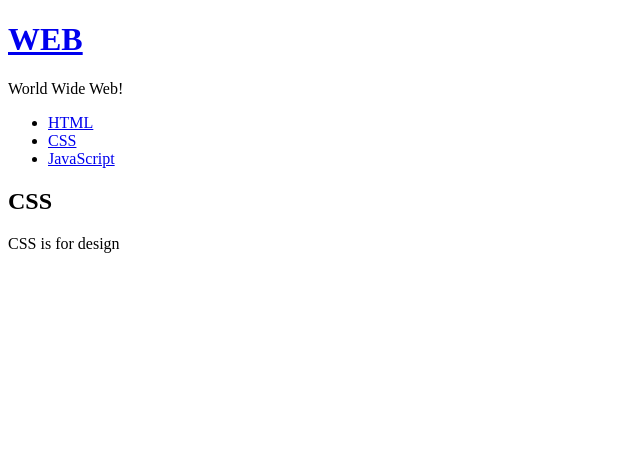
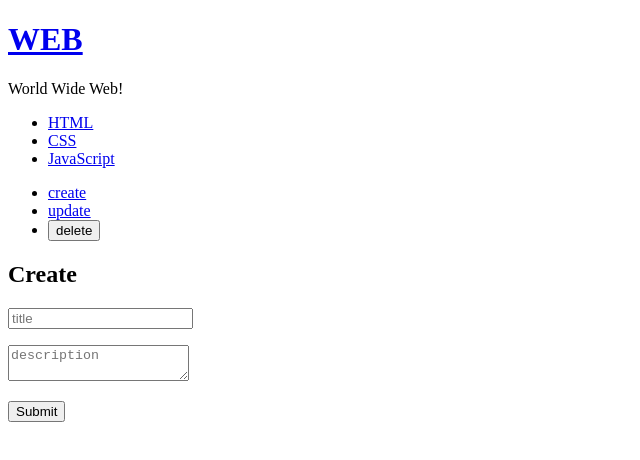
Before and after one commit to alexsophiekim/react-app-practice, a React (Create React App) app: page / in a window 1280 px wide. Shown: the top 460 px of the page, without its empty margins (0-640 px from the left). Built offline with nearby package versions, Linux system fonts and the light colour scheme.

Commit message:
create and read

```diff
--- a/src/App.js
+++ b/src/App.js
@@ -1,14 +1,17 @@
 import React, { Component } from 'react';
 import Nav from './components/Nav';
-import Content from './components/Content';
+import ReadContent from './components/ReadContent';
+import CreateContent from './components/CreateContent';
 import Subject from './components/Subject';
+import Control from './components/Control';
 import './App.css';
 
 class App extends Component {
   constructor(props){
     super(props);
+    this.max_content_id=3;
     this.state = {
-      mode:'read',
+      mode:'create',
       selected_content_id:2,
       subject:{title:'WEB', sub:'World Wide Web!'},
       welcome:{title:'Welcome', desc:'Hello, React!!'},
@@ -21,10 +24,11 @@
   }
   render() {
     console.log('App render');
-    var _title, _desc = null;
+    var _title, _desc, _article = null;
     if (this.state.mode === 'welcome') {
       _title = this.state.welcome.title;
       _desc = this.state.welcome.desc;
+      _article = <ReadContent title={_title} desc={_desc}></ReadContent>
     } else if (this.state.mode === 'read') {
       var i = 0;
       while(i<this.state.contents.length){
@@ -36,6 +40,22 @@
         }
         i = i +1;
       }
+      _article = <ReadContent title={_title} desc={_desc}></ReadContent>
+    } else if (this.state.mode === 'create') {
+      _article = <CreateContent onSubmit={function(_title,_desc){
+          //add content to this.state.contents
+          this.max_content_id = this.max_content_id+1;
+          // this.state.contents.push(
+          //   {id:this.max_content_id, title:_title, desc:_desc}
+          // );
+          var _contents = this.state.contents.concat(
+            {id:this.max_content_id, title:_title, desc:_desc}
+          )
+          this.setState({
+            contents:_contents
+          });
+          console.log(_title, _desc);
+      }.bind(this)}></CreateContent>
     }
     console.log('render',this);
     return (
@@ -57,7 +77,13 @@
             });
           }.bind(this)}
           data={this.state.contents}></Nav>
-        <Content title={_title} desc={_desc}></Content>
+        <Control onChangeMode={function(_mode){
+              this.setState({
+                mode:_mode
+              })
+          }.bind(this)}>
+          </Control>
+        {_article}
       </div>
     )
   }
--- /dev/null
+++ b/src/components/Control.js
@@ -0,0 +1,25 @@
+import React, { Component } from 'react';
+
+class Control extends Component {
+  render() {
+    console.log('Control render');
+    return(
+      <ul>
+        <li><a href="/create" onClick={function(e){
+          e.preventDefault();
+          this.props.onChangeMode('create');
+        }.bind(this)}>create</a></li>
+        <li><a href="/update" onClick={function(e){
+          e.preventDefault();
+          this.props.onChangeMode('update');
+        }.bind(this)}>update</a></li>
+        <li><input onClick={function(e){
+          e.preventDefault();
+          this.props.onChangeMode('delete');
+        }.bind(this)} type ="button" value="delete"></input></li>
+      </ul>
+    );
+  }
+}
+
+export default Control;
--- /dev/null
+++ b/src/components/CreateContent.js
@@ -0,0 +1,32 @@
+import React, { Component } from 'react';
+
+class CreateContent extends Component {
+  render()  {
+    console.log('Content render');
+    return(
+      <article>
+        <h2>Create</h2>
+        <form action="/create_process" method="post"
+          onSubmit={function(e){
+            e.preventDefault();
+            // debugger;
+            this.props.onSubmit(
+              e.target.title.value,
+              e.target.desc.value
+            );
+          }.bind(this)}
+          >
+          <p><input type="text" name="title" placeholder="title"></input></p>
+          <p>
+            <textarea name="desc" placeholder="description"></textarea>
+          </p>
+          <p>
+            <input type="submit"></input>
+          </p>
+        </form>
+      </article>
+    )
+  }
+}
+
+export default CreateContent;
--- a/src/components/Content.js
+++ b/src/components/ReadContent.js
@@ -1,6 +1,6 @@
 import React, { Component } from 'react';
 
-class Content extends Component {
+class ReadContent extends Component {
   render()  {
     console.log('Content render');
     return(
@@ -12,4 +12,4 @@
   }
 }
 
-export default Content;
+export default ReadContent;
```
